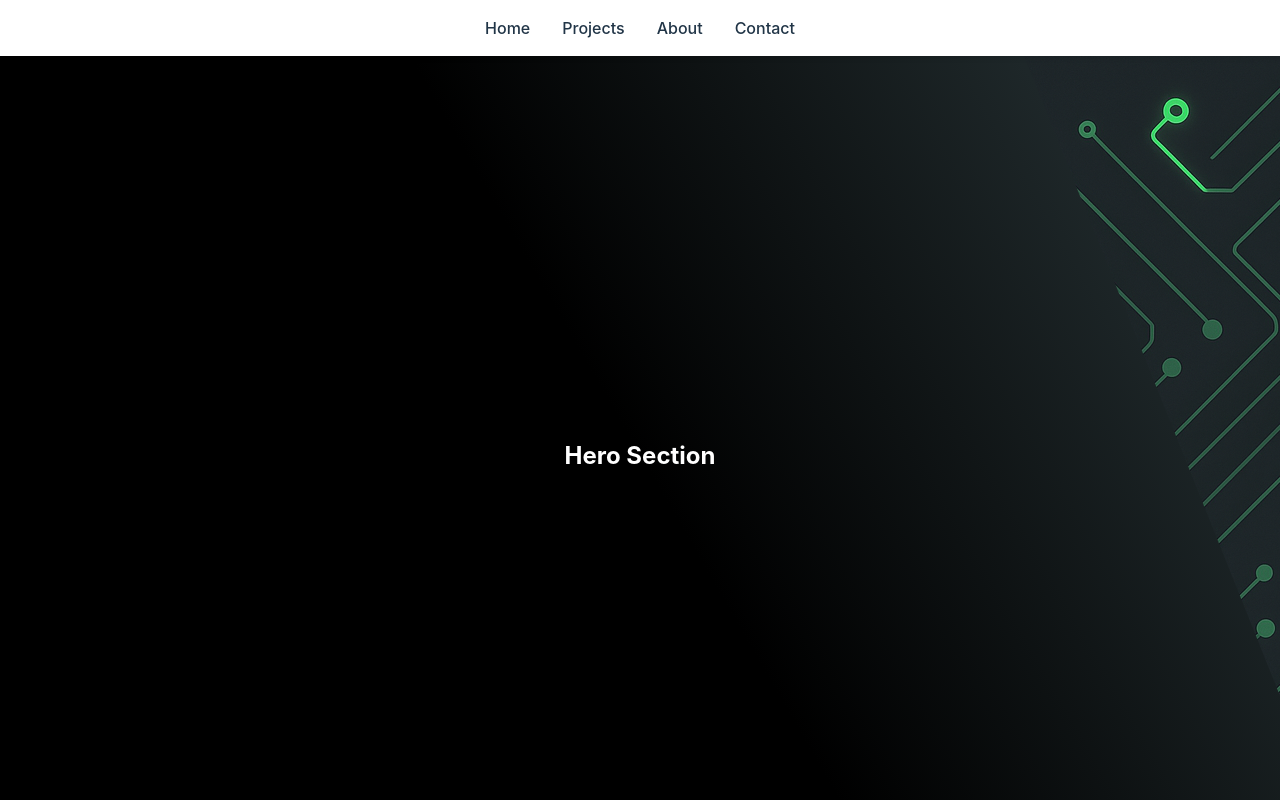
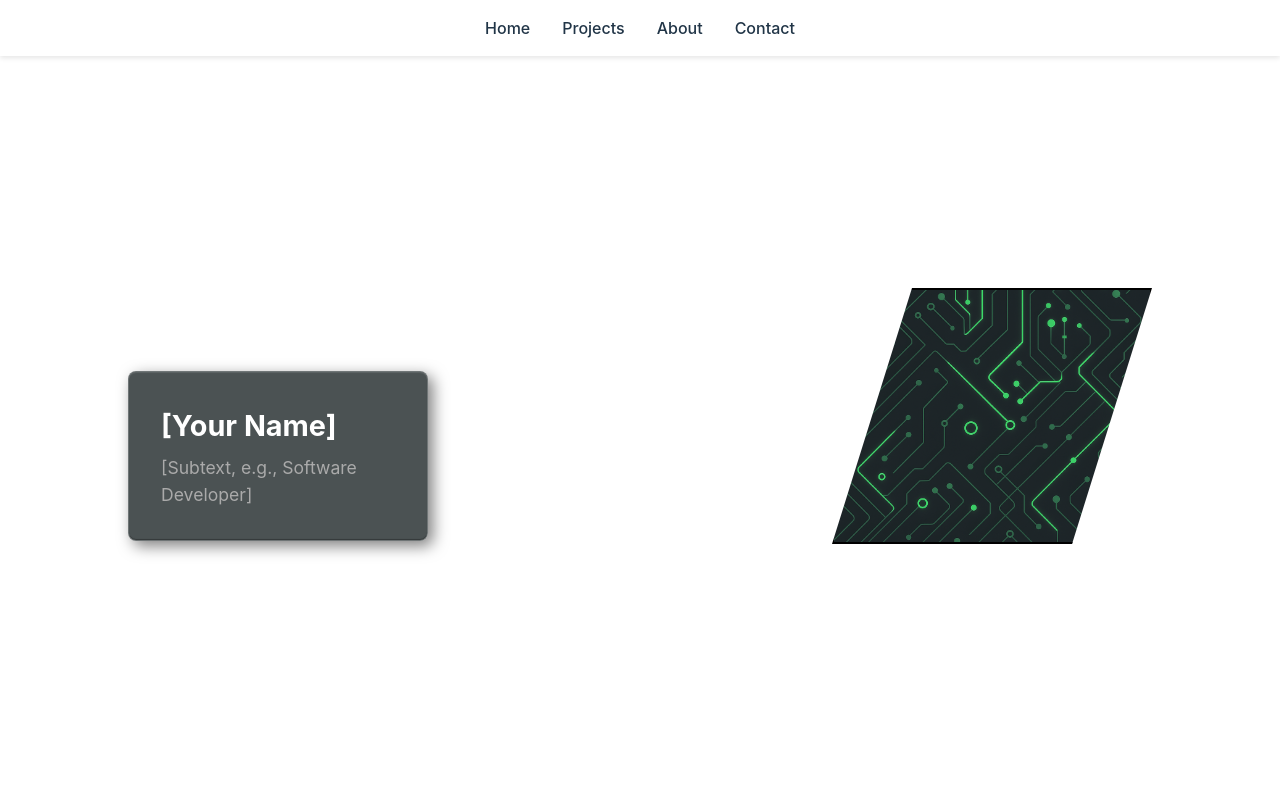
Before and after one commit to JeanProvost/Portfolio-Website, a React (Vite) app: page / in a window 1280 px wide. Shown: the top 800 px of the page. Built offline with nearby package versions, Linux system fonts and the light colour scheme.

Commit message:
Adjusting hero image and creating intro card

```diff
--- a/src/components/Hero/Hero.module.css
+++ b/src/components/Hero/Hero.module.css
@@ -4,46 +4,68 @@
   display: flex;
   align-items: center;
   justify-content: center;
-  position: relative; /* Ensure positioning context for ::before */
+  position: relative;
   overflow: hidden;
-  /* Updated gradient: 135deg angle starting black from bottom-left */
-  background-image: linear-gradient(60deg, #000000 50%, #1e2729 85%, #1e2729 90%);
-  z-index: 0; /* Ensure content can be placed above ::before */
+  /* Updated Gradient - Top to Bottom with stops */
+  /*background-image: linear-gradient(to bottom, #1e2729 0%, #1e2729 30%, #000000 100%); */
+  z-index: 0;
 }
 
-/* Add ::before pseudo-element for the clipped background image */
-.heroSection::before {
-  content: '';
+/* Container for the image shapes */
+.heroImageContainer {
   position: absolute;
-  top: 0;
-  left: 0;
-  width: 100%;
-  height: 100%;
-  background-image: url('../../assets/Hero/ciruit-green-hero.png');
-  background-repeat: repeat; /* Keep repeat as before, adjust if needed */
-  /* Clip to a triangle in the top-right corner (approx 1/5th area) */
-  clip-path: polygon(80% 0, 100% 0, 100% 80%);
-  z-index: -1;
+  top: 45%;
+  right: 10%;
+  transform: translateY(-50%);
+  z-index: 0;
 }
 
-/*
-.heroImageContainer {
-  position: absolute;
-  top: 0;
-  left: 0;
-  height: 33.33%;
-  width: 100%;
+/* Individual image shape */
+.heroImageShape {
+  width: 25vw;
+  height: 20vw;
   background-image: url('../../assets/Hero/ciruit-green-hero.png');
-  background-repeat: repeat;
-  mix-blend-mode: isolate;
+  background-repeat: no-repeat;
+  background-size: cover;
+  background-position: center;
+  border: 2px solid black;
+  box-shadow: 5px 5px 15px rgba(0, 0, 0, 0.5);
+  clip-path: polygon(25% 0%, 100% 0%, 75% 100%, 0% 100%);
 }
-*/
 
 .heroContent {
-  /* Add styles for your hero content here */
-  /* Ensure content is above the pseudo-element */
   position: relative;
   z-index: 1;
   color: white;
   text-align: center;
 }
+
+/* Card Styles */
+.heroCard {
+  position: absolute;
+  top: 50%;
+  left: 10%;
+  transform: translateY(-50%);
+  background-color: rgba(30, 39, 41, 0.8); /* Translucent background */
+  padding: 2rem;
+  border-radius: 0.5rem; /* Rounded corners */
+  color: white;
+  z-index: 1; /* Ensure it's above image container if necessary */
+  /* 3D Border Effect */
+  border: 1px solid rgba(255, 255, 255, 0.2); /* Subtle light top/left edge */
+  box-shadow:
+    inset 0px 1px 1px rgba(255, 255, 255, 0.1), /* Inner top highlight */
+    inset 0px -1px 1px rgba(0, 0, 0, 0.3), /* Inner bottom shadow */
+    5px 5px 15px rgba(0, 0, 0, 0.5); /* Outer drop shadow */
+  max-width: 300px; /* Example max width */
+}
+
+.heroCard h2 {
+  margin-bottom: 0.5rem;
+  font-size: 1.8rem;
+}
+
+.heroCard p {
+  font-size: 1.1rem;
+  color: #aaa; /* Example subtext color */
+}
--- a/src/components/Hero/Hero.tsx
+++ b/src/components/Hero/Hero.tsx
@@ -4,6 +4,16 @@ import styles from './Hero.module.css';
 const Hero: React.FC = () => {
   return (
     <section id="hero" className={styles.heroSection}>
+      <div className={styles.heroImageContainer}>
+        <div className={styles.heroImageShape}></div>
+      </div>
+
+      <div className={styles.heroCard}>
+        <h2>[Your Name]</h2>
+        <p>[Subtext, e.g., Software Developer]</p>
+      </div>
+
+
       <div className={styles.heroContent}>
         <h1>Hero Section</h1>
       </div>
```
